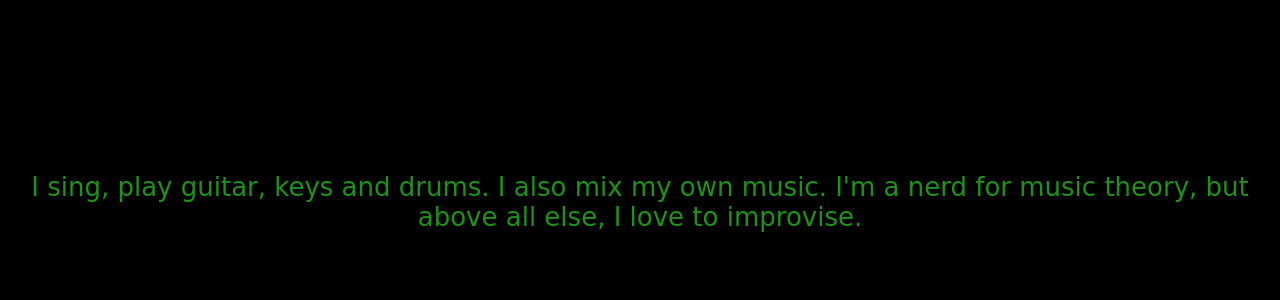
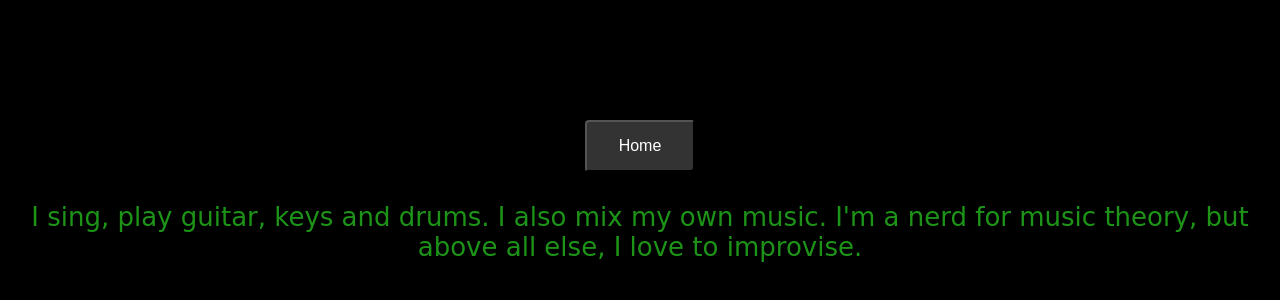
Before and after one commit to aelishRollo/personal-site, a React (Create React App) app: page /AboutMusic in a window 1280 px wide. Shown: the part 198-498 px from the top of the page. Built offline with nearby package versions, Linux system fonts and the light colour scheme; no server answers.

Commit message:
Add HomeButton.tsx to AboutMusic.tsx

```diff
--- a/src/components/AboutMusic.tsx
+++ b/src/components/AboutMusic.tsx
@@ -1,12 +1,13 @@
-import React from 'react';
 import '../App.css';
-import { Routes, Route, BrowserRouter, Link } from 'react-router-dom';
+import HomeButton from './HomeButton';
+
 
 export default function Contact() {
 
     return (
         <div className="App">
             <header className="App-header">
+            <HomeButton />
                 <p>
                     I sing, play guitar, keys and drums. I also mix my own music. I'm a nerd for music theory,
                     but above all else, I love to improvise.
```
